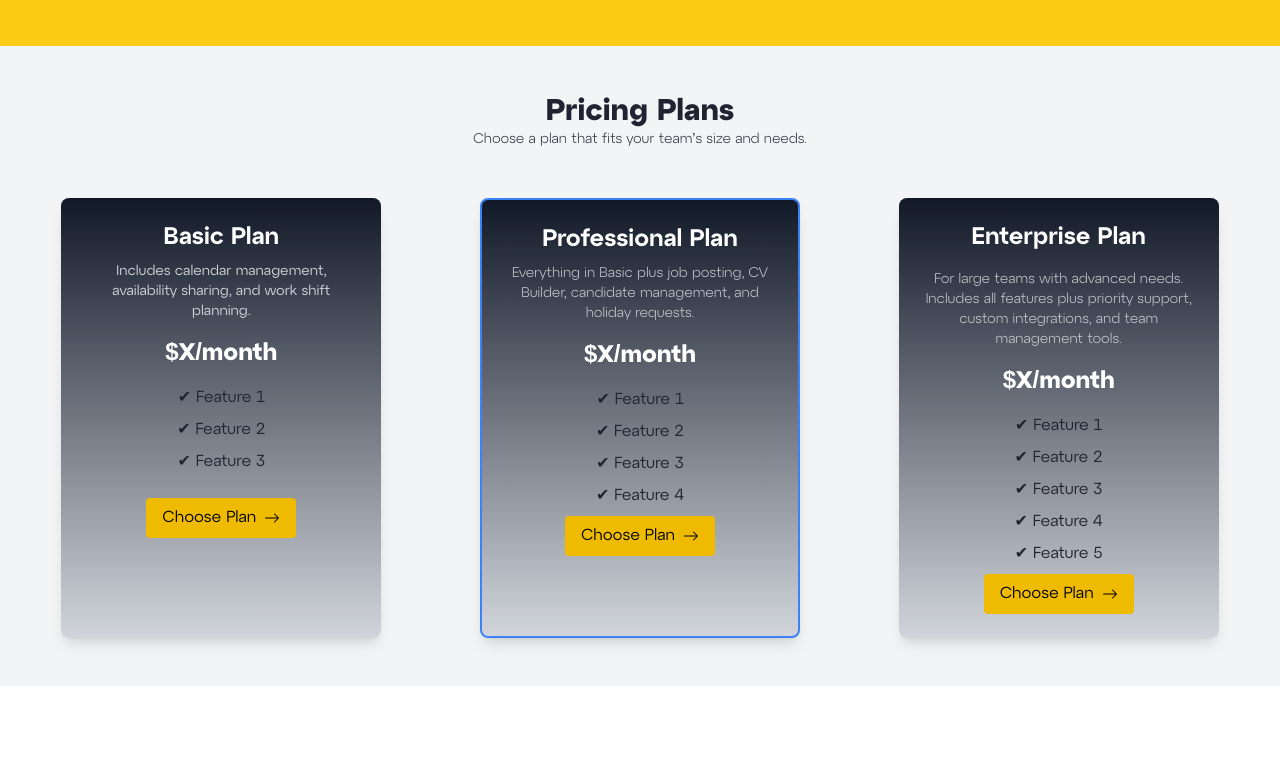
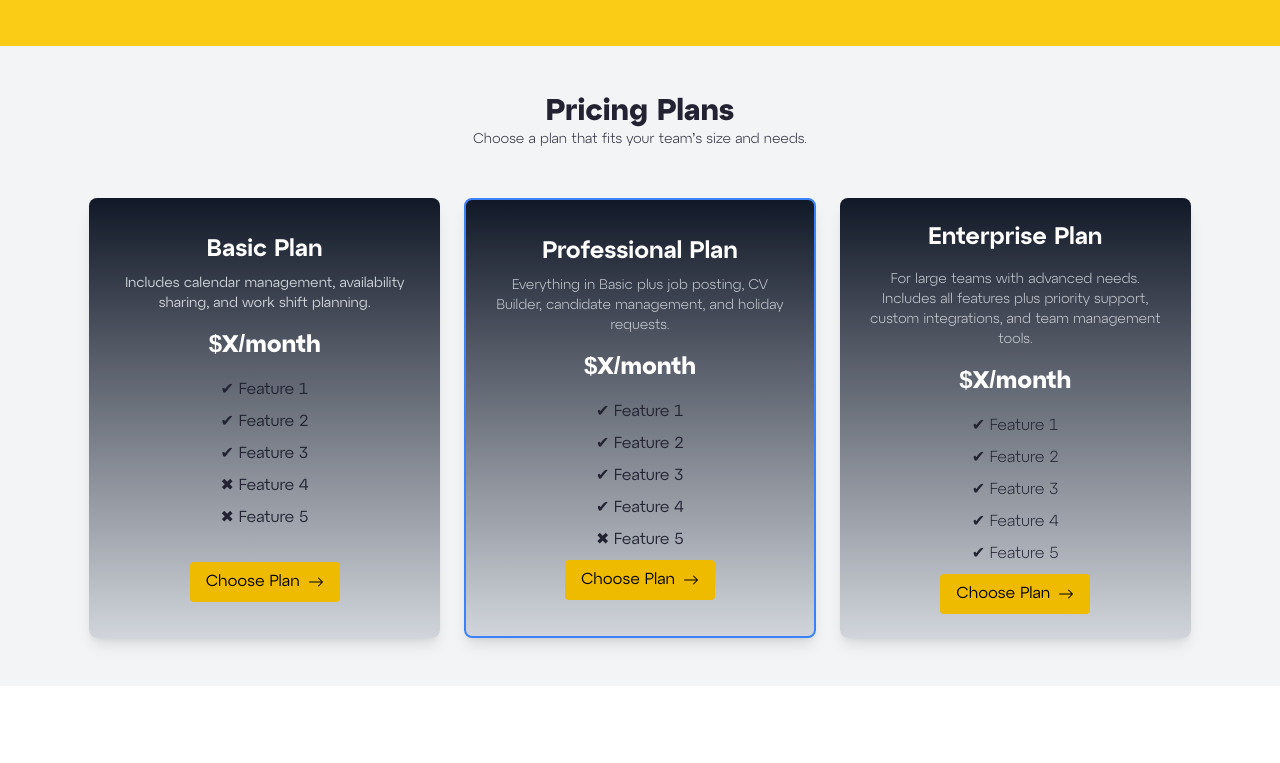
Before and after one commit to 47hamza/Jayobi, a React (Vite) app: page / in a window 1280 px wide. Shown: the part 6157-6920 px from the top of the page. Built offline with nearby package versions, Linux system fonts and the light colour scheme.

Commit message:
faq & pricing changes

```diff
--- a/src/components/Faq.jsx
+++ b/src/components/Faq.jsx
@@ -36,9 +36,9 @@ export default function Faq() {
       </h2>
       <p className="font-light text-sm text-center">Got questions? We’ve got answers.</p>
       <div className="max-w-[700px] md:p-6 mx-auto w-full rounded-xl ">
-        <div className="flex lg:flex-nowrap gap-14 md:gap-6 items-start mt-6 flex-wrap">
+        <div className="flex lg:flex-nowrap gap-14 md:gap-6 mt-6 flex-wrap justify-center">
           <div className="relative w-full lg:w-[90%]">
-            <div className="relative z-30 flex flex-col gap-4">
+            <div className="flex flex-col gap-4">
               {faqs.map((faq, index) => (
                 <div
                   key={index}
--- a/src/components/Pricing.jsx
+++ b/src/components/Pricing.jsx
@@ -4,21 +4,23 @@ import { BsArrowRight } from "react-icons/bs";
 const Pricing = () => {
   return (
     <section className="bg-gray-100 py-12">
-      <div className="container mx-auto px-6 text-center">
-        <h2 className="text-3xl font-bold text-main_text">Pricing Plans</h2>
-        <p className="font-light text-sm">Choose a plan that fits your team’s size and needs.</p>
+      <div className="max-w-[1150px] mx-auto px-4 xl:px-6 w-full">
+        <h2 className="text-3xl font-bold text-main_text text-center">Pricing Plans</h2>
+        <p className="font-light text-sm text-center">Choose a plan that fits your team’s size and needs.</p>
 
-        <div className="grid md:grid-cols-3 gap-6 mt-12">
-          <div className="bg-gradient-to-b from-gray-900 to-gray-300 p-6 rounded-lg shadow-lg w-80 mx-auto">
+        <div className="grid gap-6 sm:grid-cols-1 md:grid-cols-3 mt-12">
+          <div className="bg-gradient-to-b from-gray-900 to-gray-300 p-6 rounded-lg shadow-lg flex flex-col justify-center items-center">
             <h3 className="text-2xl font-semibold text-white">Basic Plan</h3>
-            <p className="text-gray-300 text-sm mt-2">
+            <p className="text-gray-300 text-sm mt-2 text-center">
               Includes calendar management, availability sharing, and work shift planning.
             </p>
             <p className="text-2xl font-bold mt-4 text-white">$X/month</p>
-            <ul className="text-gray-300 mb-6 space-y-2 mt-4">
+            <ul className="font-normal mb-6 space-y-2 mt-4">
               <li>✔ Feature 1</li>
               <li>✔ Feature 2</li>
               <li>✔ Feature 3</li>
+              <li>✖ Feature 4</li>
+              <li>✖ Feature 5</li>
             </ul>
             <div className="flex justify-center mt-2">
               <button className="bg-secondary text-black px-4 py-2 rounded hover:bg-yellow-600 flex items-center gap-2">
@@ -28,17 +30,19 @@ const Pricing = () => {
             </div>
           </div>
 
-          <div className="bg-gradient-to-b from-gray-900 to-gray-300 p-6 rounded-lg shadow-lg border-2 border-blue-500 w-80 mx-auto">
+          <div className="bg-gradient-to-b from-gray-900 to-gray-300 p-6 rounded-lg shadow-lg border-2 border-blue-500 flex flex-col justify-center items-center  ">
             <h3 className="text-2xl font-semibold text-white">Professional Plan</h3>
-            <p className="font-light text-sm mt-2 text-gray-300">
-              Everything in Basic plus job posting, CV Builder, candidate management, and holiday requests.
+            <p className="font-light text-sm mt-2 text-gray-300 text-center">
+              Everything in Basic plus job posting, CV Builder, candidate management, and holiday
+              requests.
             </p>
             <p className="text-2xl font-bold text-white mt-4">$X/month</p>
-            <ul className="space-y-2 mt-4 text-gray-300">
+            <ul className="space-y-2 mt-4 font-normal">
               <li>✔ Feature 1</li>
               <li>✔ Feature 2</li>
               <li>✔ Feature 3</li>
               <li>✔ Feature 4</li>
+              <li>✖ Feature 5</li>
             </ul>
             <div className="flex justify-center mt-2">
               <button className="bg-secondary text-black px-4 py-2 rounded hover:bg-yellow-600 flex items-center gap-2">
@@ -48,14 +52,14 @@ const Pricing = () => {
             </div>
           </div>
 
-          <div className="bg-gradient-to-b from-gray-900 to-gray-300 p-6 rounded-lg shadow-lg w-80 mx-auto">
+          <div className="bg-gradient-to-b from-gray-900 to-gray-300 p-6 rounded-lg shadow-lg flex flex-col justify-center items-center ">
             <h3 className="text-2xl font-semibold text-white">Enterprise Plan</h3>
-            <p className="mt-4 font-light text-sm text-gray-300">
+            <p className="mt-4 font-light text-sm text-gray-300 text-center">
               For large teams with advanced needs. Includes all features plus priority support,
               custom integrations, and team management tools.
             </p>
             <p className="text-2xl font-bold mt-4 text-white">$X/month</p>
-            <ul className="mt-4 space-y-2 text-gray-300">
+            <ul className="mt-4 space-y-2 font-light">
               <li>✔ Feature 1</li>
               <li>✔ Feature 2</li>
               <li>✔ Feature 3</li>
```
